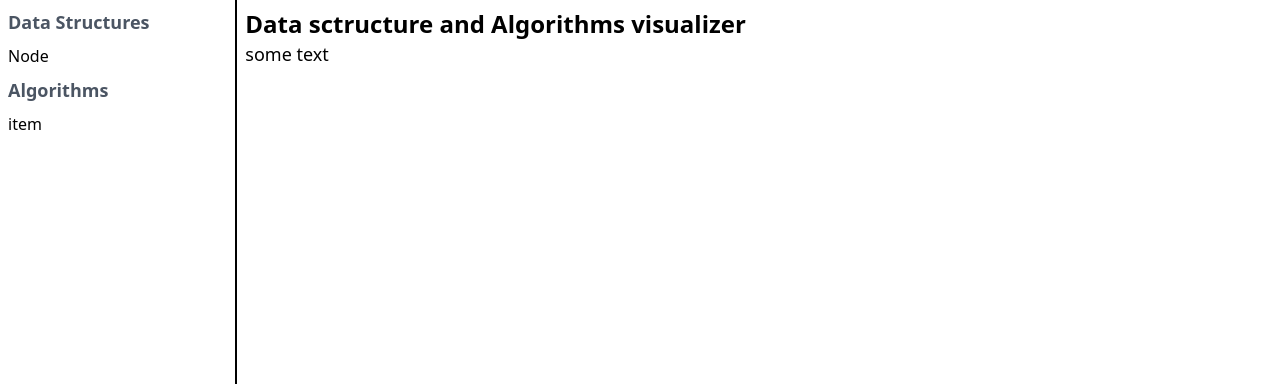
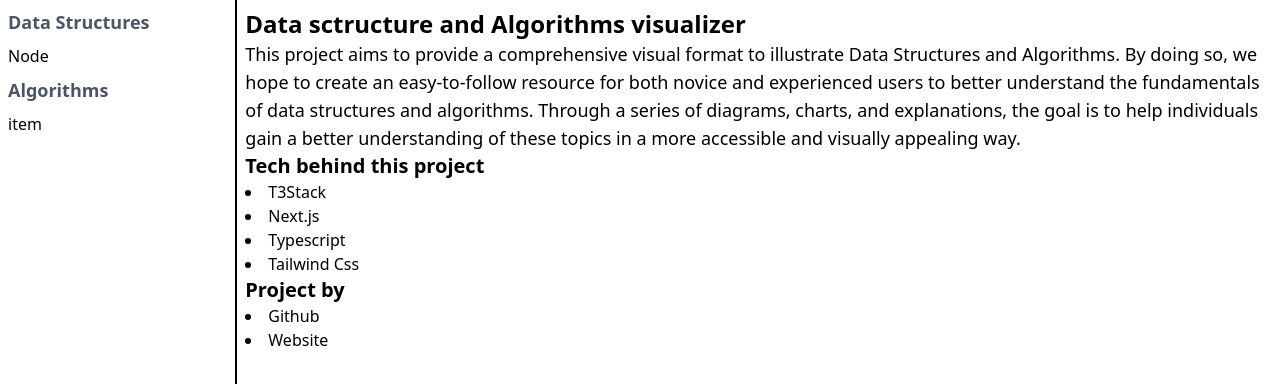
Before and after one commit to cmoleka/da-visualizer, a Next.js app: page / in a window 1280 px wide. Shown: the top 384 px of the page. Built offline with nearby package versions, Linux system fonts and the light colour scheme.

Commit message:
Modified landing page

```diff
--- a/app/head.tsx
+++ b/app/head.tsx
@@ -1,7 +1,12 @@
 const Head = () => (
   <>
     <title>Data Structure and Algorithm visualizer</title>
-    <meta name="description" content="Data Structure and Algorithm visualizer" />
+    <meta charSet="utf-8" />
+    <meta name="viewport" content="width=device-width" />
+    <meta
+      name="description"
+      content="Data Structure and Algorithm visualizer"
+    />
     <link rel="icon" href="/favicon.ico" />
   </>
 );
--- a/app/layout.tsx
+++ b/app/layout.tsx
@@ -1,5 +1,5 @@
 import "@styles/globals.css";
-import { LayoutProps } from "@projectTypes/dir";
+import type { LayoutProps } from "@projectTypes/dir";
 import SideBar from "@ui/sideBar";
 
 const RootLayout = ({ children }: LayoutProps) => {
@@ -7,7 +7,7 @@ const RootLayout = ({ children }: LayoutProps) => {
     <html lang="en">
       <head />
       <body>
-        <div className="flex flex-row bg-white h-screen">
+        <div className="flex h-screen flex-row bg-white">
           <SideBar />
           {children}
         </div>
--- a/app/page.tsx
+++ b/app/page.tsx
@@ -1,18 +1,54 @@
 import type { FC } from "react";
 
-const Home: FC = () => {
+const Page: FC = () => {
   return (
     <section className="container mx-auto w-full p-2">
       <header>
         <h1 className="text-2xl font-bold">
           Data sctructure and Algorithms visualizer
         </h1>
+        <p className="text-lg">
+          This project aims to provide a comprehensive visual format to
+          illustrate Data Structures and Algorithms. By doing so, we hope to
+          create an easy-to-follow resource for both novice and experienced
+          users to better understand the fundamentals of data structures and
+          algorithms. Through a series of diagrams, charts, and explanations,
+          the goal is to help individuals gain a better understanding of these
+          topics in a more accessible and visually appealing way.
+        </p>
       </header>
       <main className="">
-        <p className="text-lg">some text</p>
+        <h2 className="text-xl font-bold">Tech behind this project</h2>
+        <ul className="list-inside list-disc">
+          <li>T3Stack</li>
+          <li>Next.js</li>
+          <li>Typescript</li>
+          <li>Tailwind Css</li>
+        </ul>
+        <h2 className="text-xl font-bold">Project by</h2>
+        <ul className="list-inside list-disc">
+          <li>
+            <a
+              href="https://github.com/cmoleka"
+              target="_blank"
+              rel="noopener noreferrer"
+            >
+              Github
+            </a>
+          </li>
+          <li>
+            <a
+              href="https://carlomoleka.com"
+              target="_blank"
+              rel="noopener noreferrer"
+            >
+              Website
+            </a>
+          </li>
+        </ul>
       </main>
     </section>
   );
 };
 
-export default Home;
+export default Page;
```
